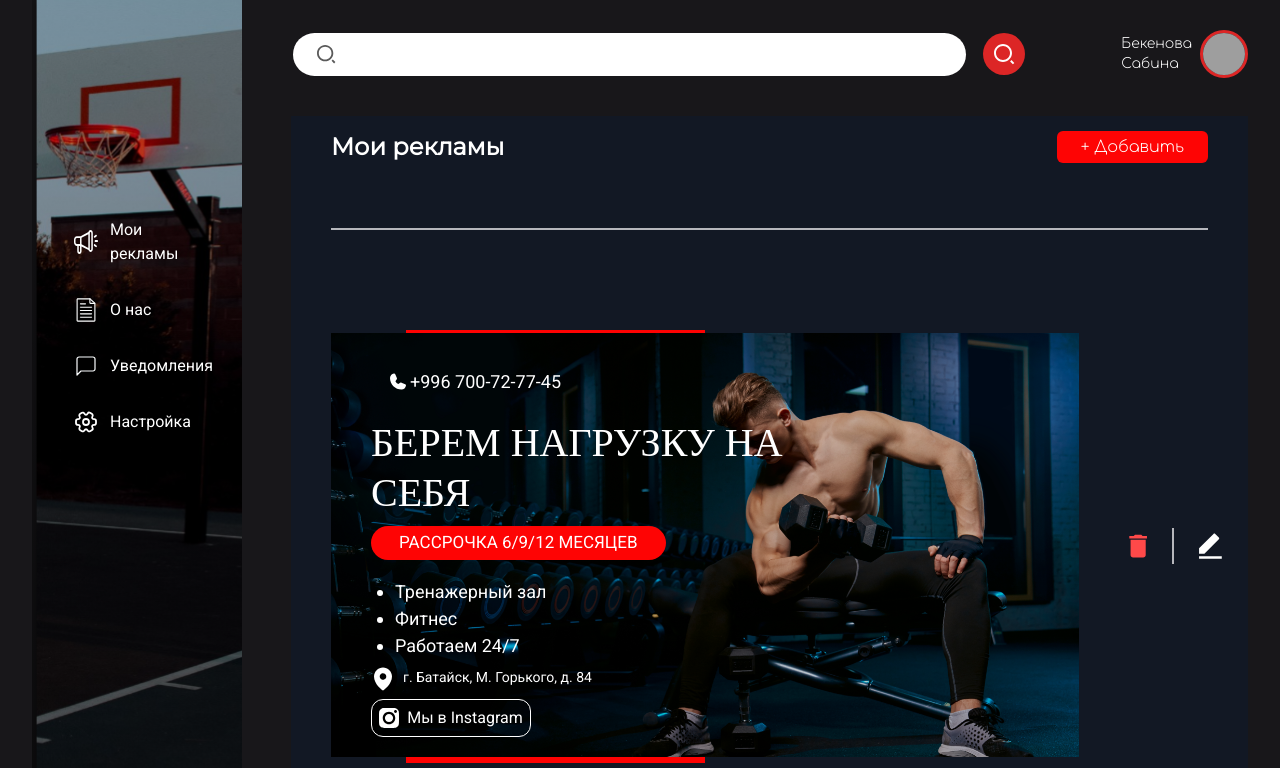
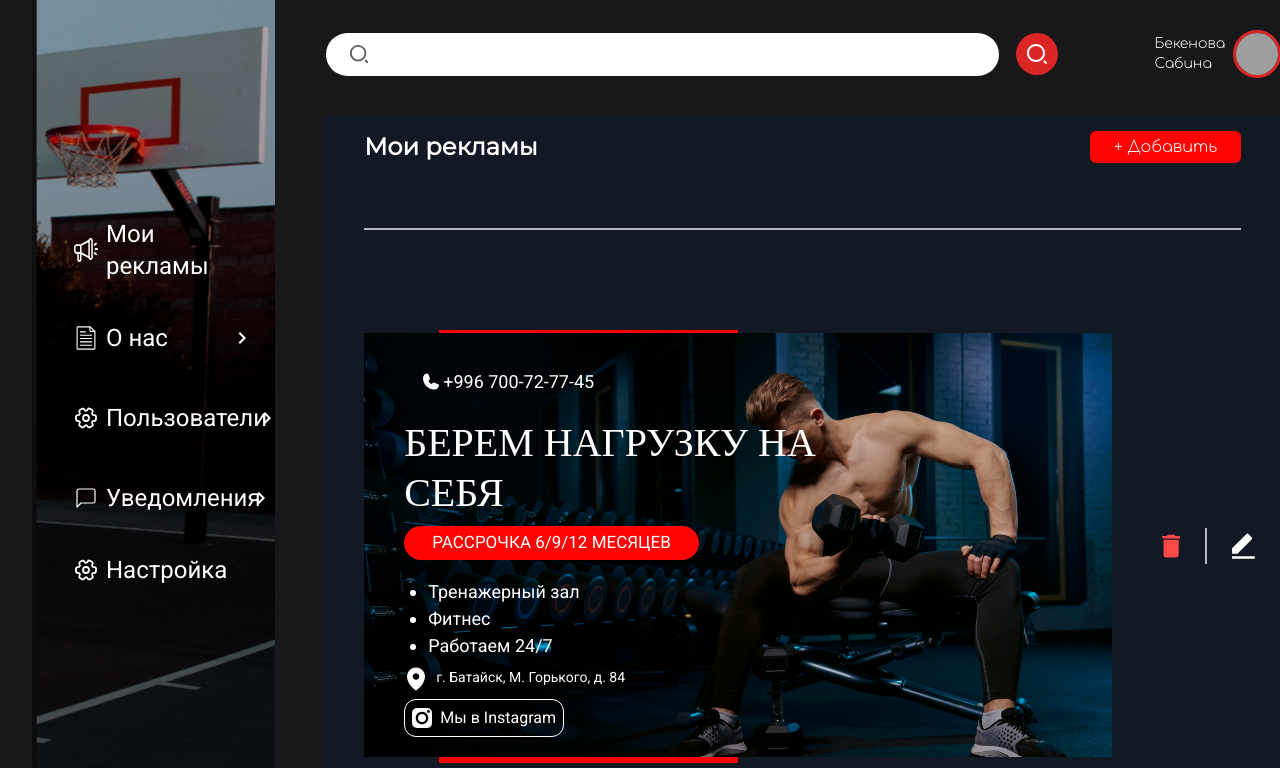
Before and after one commit to Bekjan-Temenov/Sport_Hub, a React (Vite) app: page /admin in a window 1280 px wide. Shown: the top 768 px of the page. Built offline with nearby package versions, Linux system fonts and the light colour scheme; grey boxes are pictures that could not be loaded; a web font is replaced by a local one.

Commit message:
добавлено selectэ

```diff
--- /dev/null
+++ b/src/features/AboutUs/index.jsx
@@ -0,0 +1,12 @@
+import React from 'react'
+import AboutUs from './ui/AboutUs'
+
+function index() {
+  return (
+    <div>
+      <AboutUs/>
+    </div>
+  )
+}
+
+export default index
--- /dev/null
+++ b/src/features/AboutUs/ui/AboutUs.jsx
@@ -0,0 +1,11 @@
+import React from 'react'
+
+function AboutUs() {
+  return (
+    <div>
+      about
+    </div>
+  )
+}
+
+export default AboutUs
--- a/src/widgets/AdminSidebar/Sidebar.jsx
+++ b/src/widgets/AdminSidebar/Sidebar.jsx
@@ -1,45 +1,119 @@
-import React from "react";
+import React, { useCallback, useState } from "react";
+import { Link } from "react-router-dom";
 import img from "../../shared/assets/png/Admin_SideBar.png";
 import adves from "../../shared/assets/svg/admin_advesting.svg";
 import about from "../../shared/assets/svg/admin_about.svg";
 import message from "../../shared/assets/svg/admin_message.svg";
 import setting from "../../shared/assets/svg/admin_setting.svg";
-import getout from "../../shared/assets/svg/admin_getout.svg"
+import getout from "../../shared/assets/svg/admin_getout.svg";
+import KeyboardArrowRightIcon from "@mui/icons-material/KeyboardArrowRight";
+import ExpandMoreOutlinedIcon from "@mui/icons-material/ExpandMoreOutlined";
 
-function Sidebar() {
+const Sidebar = () => {
+  const [openStates, setOpenStates] = useState({
+    about: false,
+    notifications: false,
+    settings: false,
+  });
+
+  const toggleMenu = useCallback((key) => {
+    setOpenStates((prev) => ({
+      ...prev,
+      [key]: !prev[key],
+    }));
+  }, []);
+
   return (
     <div
+      className="flex flex-col justify-between bg-cover w-[20%] h-[971px] pt-[210px] pb-[70px] pl-[30px] pr-[21px]"
       style={{
         backgroundImage: `linear-gradient(rgba(0, 0, 0, 0.2), rgba(0, 0, 0, 0.6)), url(${img})`,
       }}
-      className=" flex flex-col justify-between bg-cover npm r  w-[20%] h-[971px] pt-[210px] pb-[70px] pl-[30px] pr-[21px]"
     >
-      <div className="flex flex-col gap-4 ">
-        <Routes text="Мои рекламы" img={adves} />
-        <Routes text="О нас" img={about} />
-        <Routes text="Уведомления " img={message} />
-        <Routes text="Настройка" img={setting} />
+      <div className="flex flex-col gap-4">
+        <SidebarItem text="Мои рекламы" img={adves} to="/ads" />
+        <SidebarMenu
+          title="О нас"
+          img={about}
+          open={openStates.about}
+          onClick={() => toggleMenu("about")}
+          items={[
+            { text: "Залы", to: "/admin_gym" },
+            { text: "Кружки", to: "/admin_section" },
+          ]}
+        />
+        <SidebarMenu
+          title="Пользователи"
+          img={setting}
+          open={openStates.settings}
+          onClick={() => toggleMenu("settings")}
+          items={[
+            { text: "Setting 1", to: "/setting1" },
+            { text: "Setting 2", to: "/setting2" },
+          ]}
+        />
+        <SidebarMenu
+          title="Уведомления"
+          img={message}
+          open={openStates.notifications}
+          onClick={() => toggleMenu("notifications")}
+          items={[
+            { text: "Notification 1", to: "/notification1" },
+            { text: "Notification 2", to: "/notification2" },
+          ]}
+        />
+        <SidebarItem text="Настройка" img={setting} />
       </div>
       <div className="flex items-center gap-2 px-3 py-2 rounded-md cursor-pointer hover:bg-white">
-        <img src={getout} alt="icon"/>
-        <span className="text-red-600">
-        Выйти
-        </span>
+        <img src={getout} alt="icon" />
+        <span className="text-red-600">Выйти</span>
       </div>
     </div>
   );
-}
-const Routes = ({ text, img }) => {
-  return (
-    <div className="flex items-center gap-3 px-3 py-2 rounded-md cursor-pointer group hover:bg-white hover:text-black">
+};
+
+const SidebarItem = ({ text, img, to }) => (
+  <Link
+    to={to}
+    className="flex items-center justify-between gap-3 py-2 pl-3 rounded-md cursor-pointer group hover:bg-white hover:text-black"
+  >
+    <div className="flex items-center gap-x-2">
       <img
         className="w-6 h-6 filter invert-0 group-hover:invert"
         src={img}
         alt="Icon"
       />
-      <span className="">{text}</span>
+      <span className="text-2xl">{text}</span>
     </div>
-  );
-};
+  </Link>
+);
+
+const SidebarMenu = ({ title, img, open, onClick, items }) => (
+  <>
+    <div
+      onClick={onClick}
+      className={`flex items-center justify-between gap-3 py-2  rounded-md  cursor-pointer group hover:bg-white hover:text-black ${
+        open ? "bg-[#FFFFFF9E] text-black" : ""
+      }`}
+    >
+      <SidebarItem text={title} img={img} />
+      {open ? <ExpandMoreOutlinedIcon /> : <KeyboardArrowRightIcon />}
+    </div>
+    {open && (
+      <div className="w-full text-2xl">
+        {items.map((item, index) => (
+          <li
+            key={index}
+            className={`mb-2 cursor-pointer rounded-xl pr-3 pl-7 py-2 hover:bg-white hover:text-black ${
+              index !== 0 ? "mt-1 " : ""
+            }`}
+          >
+            <Link to={item.to}>{item.text}</Link>
+          </li>
+        ))}
+      </div>
+    )}
+  </>
+);
 
 export default Sidebar;
```
